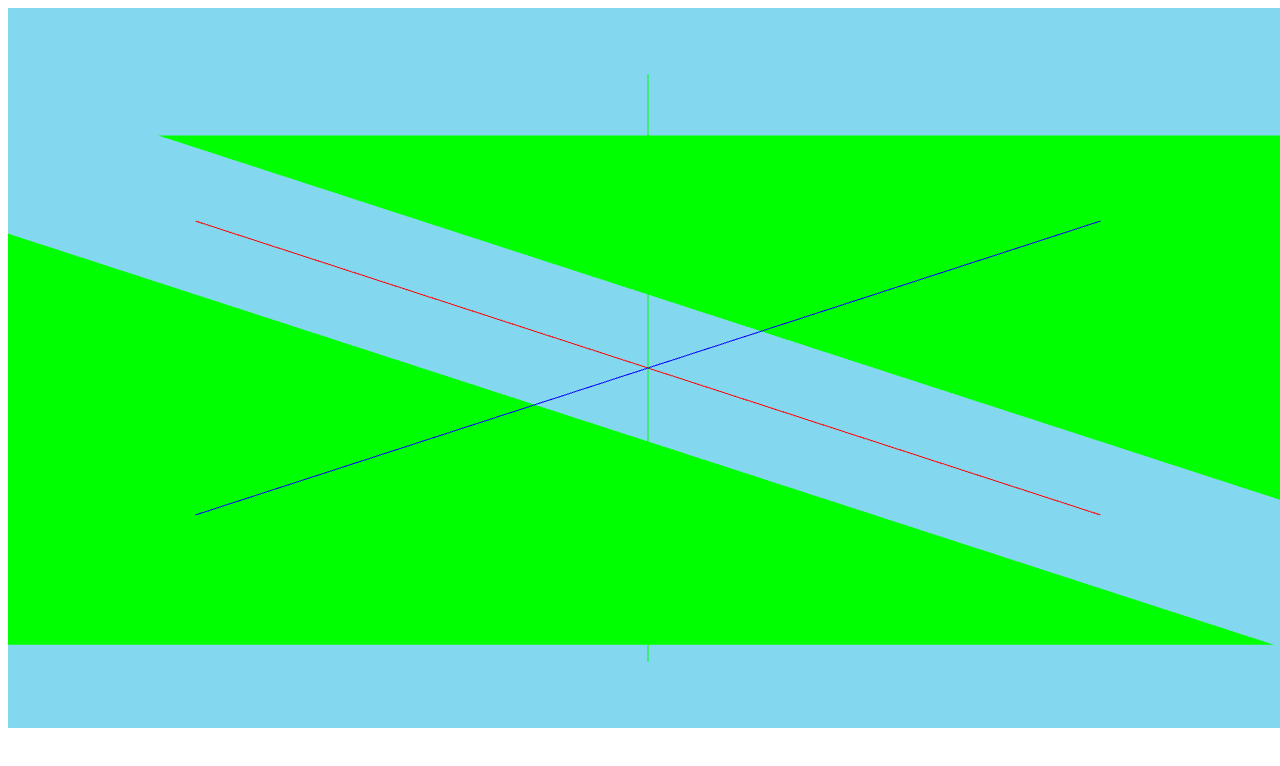
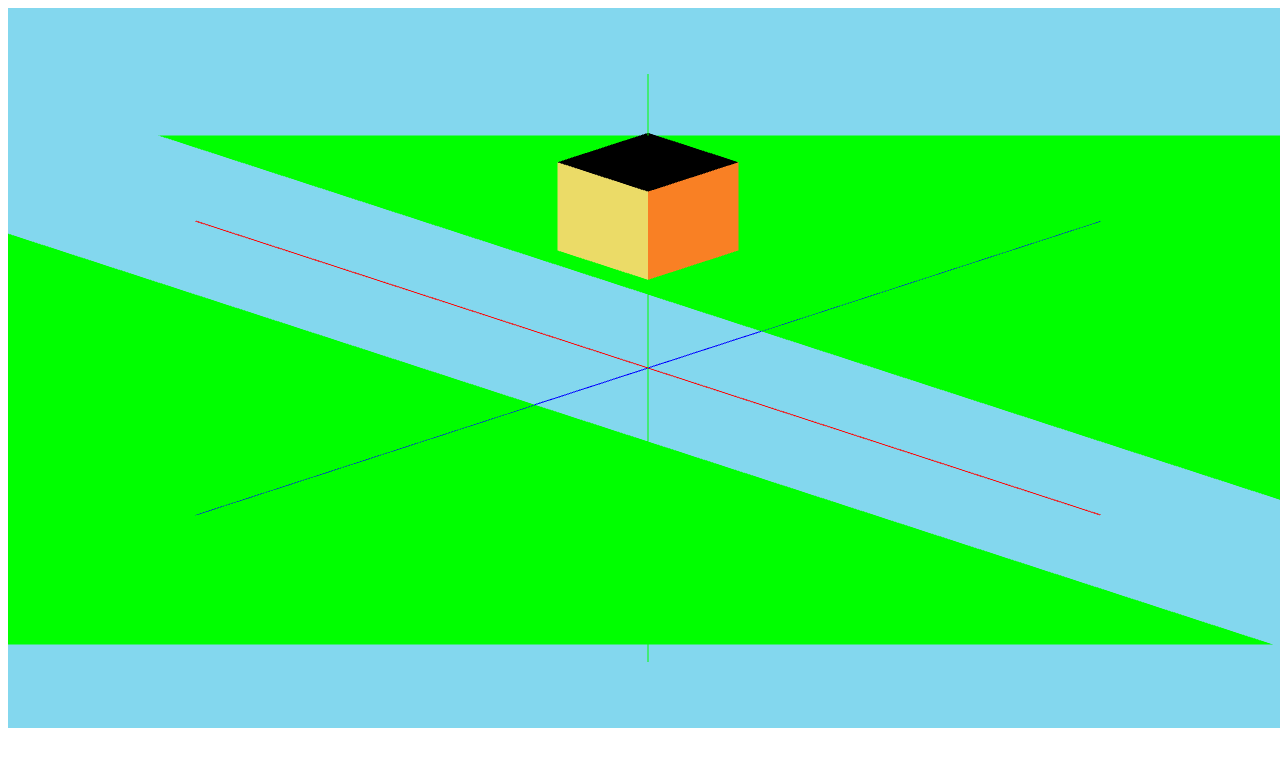
Before and after one commit to bsfelizardo/CMSC-161-Crossy-River-, a plain HTML site: page index.html in a window 1280 px wide. Drawn offline with Linux system fonts and the light colour scheme.

Commit message:
merge: main.html & index.html | add character.js

```diff
--- /dev/null
+++ b/assets/character.js
@@ -0,0 +1,79 @@
+char_head_front = [
+  -0.1, 0.7, 0.1, 1,
+  -0.1, 0.4, 0.1, 1,
+  0.1, 0.4, 0.1, 1,
+
+  0.1, 0.4, 0.1, 1,
+  0.1, 0.7, 0.1, 1,
+  -0.1, 0.7, 0.1, 1,
+]
+
+char_head_top = [
+  -0.1, 0.7, 0.1, 1,
+  -0.1, 0.7, -0.1, 1,
+  0.1, 0.7, 0.1, 1,
+
+  0.1, 0.7, 0.1, 1,
+  -0.1, 0.7, -0.1, 1,
+  0.1, 0.7, -0.1, 1,
+
+]
+
+char_head_left = [
+  -0.1, 0.7, 0.1, 1,
+  -0.1, 0.4, 0.1, 1,
+  -0.1, 0.4, -0.1, 1,
+
+  -0.1, 0.4, -0.1, 1,
+  -0.1, 0.7, -0.1, 1,
+  -0.1, 0.7, 0.1, 1,
+]
+
+char_head_lefteye = [
+  // eyebrow
+  -0.07, 0.57, 0.1, 1,
+  -0.07, 0.60, 0.1, 1,
+  -0.03, 0.60, 0.1, 1,
+
+  -0.03, 0.60, 0.1, 1,
+  -0.07, 0.57, 0.1, 1,
+  -0.03, 0.57, 0.1, 1,
+
+  // side
+  -0.03, 0.57, 0.1, 1,
+  -0.05, 0.57, 0.1, 1,
+  -0.05, 0.52, 0.1, 1,
+
+  -0.05, 0.52, 0.1, 1,
+  -0.03, 0.52, 0.1, 1,
+  -0.03, 0.57, 0.1, 1,
+
+  // pupil
+  -0.07, 0.57, 0.1, 1,
+  -0.07, 0.52, 0.1, 1,
+  -0.05, 0.52, 0.1, 1,
+
+  -0.05, 0.52, 0.1, 1,
+  -0.05, 0.57, 0.1, 1,
+  -0.07, 0.57, 0.1, 1,
+]
+
+char_head_back = char_head_front.map((x) => x);
+char_head_right = char_head_left.map((x) => x);
+char_head_righteye = char_head_lefteye.map((x) => x);
+
+for (let i = 2; i < char_head_back.length; i+=4){
+  char_head_back[i] = -0.1
+}
+
+for (let i = 0; i < char_head_right.length; i+=4){
+  char_head_right[i] = 0.1
+}
+
+for (let i = 0; i < char_head_righteye.length; i+=4){
+  char_head_righteye[i] = char_head_righteye[i] * -1
+}
+
+for (let i = 2; i < char_head_righteye.length; i+=4){
+  char_head_righteye[i] = -0.2
+}
--- a/assets/land.js
+++ b/assets/land.js
@@ -17,15 +17,3 @@ lower_land = [
     5, 0, -5, 1,
     5, 0, -0.25, 1,
 ]
-
-var main_vertex = [
-    // head
-    -0.1, 0.7, 0.1, 1,
-    -0.1, 0.4, 0.1, 1,
-    0.1, 0.4, 0.1, 1,
-
-    0.1, 0.4, 0.1, 1,
-    0.1, 0.7, 0.1, 1,
-    -0.1, 0.7, 0.1, 1,
-
-  ]
--- a/index.html
+++ b/index.html
@@ -64,6 +64,7 @@
   -->
 
   <script src="assets/land.js"></script>
+  <script src="assets/character.js"></script>
   <script>
     function main() {
       const canvas = document.querySelector('#output');
@@ -117,6 +118,42 @@
       gl.bufferData(gl.ARRAY_BUFFER, new Float32Array(lower_land), gl.STATIC_DRAW);
       gl.bindBuffer(gl.ARRAY_BUFFER, null);
 
+      const char_head_front_buffer = gl.createBuffer();
+      gl.bindBuffer(gl.ARRAY_BUFFER, char_head_front_buffer);
+      gl.bufferData(gl.ARRAY_BUFFER, new Float32Array(char_head_front), gl.STATIC_DRAW);
+      gl.bindBuffer(gl.ARRAY_BUFFER, null);
+
+      const char_head_back_buffer = gl.createBuffer();
+      gl.bindBuffer(gl.ARRAY_BUFFER, char_head_back_buffer);
+      gl.bufferData(gl.ARRAY_BUFFER, new Float32Array(char_head_back), gl.STATIC_DRAW);
+      gl.bindBuffer(gl.ARRAY_BUFFER, null);
+
+      const char_head_left_buffer = gl.createBuffer();
+      gl.bindBuffer(gl.ARRAY_BUFFER, char_head_left_buffer);
+      gl.bufferData(gl.ARRAY_BUFFER, new Float32Array(char_head_left), gl.STATIC_DRAW);
+      gl.bindBuffer(gl.ARRAY_BUFFER, null);
+
+      const char_head_right_buffer = gl.createBuffer();
+      gl.bindBuffer(gl.ARRAY_BUFFER, char_head_right_buffer);
+      gl.bufferData(gl.ARRAY_BUFFER, new Float32Array(char_head_right), gl.STATIC_DRAW);
+      gl.bindBuffer(gl.ARRAY_BUFFER, null);
+
+      const char_head_lefteye_buffer = gl.createBuffer();
+      gl.bindBuffer(gl.ARRAY_BUFFER, char_head_lefteye_buffer);
+      gl.bufferData(gl.ARRAY_BUFFER, new Float32Array(char_head_lefteye), gl.STATIC_DRAW);
+      gl.bindBuffer(gl.ARRAY_BUFFER, null);
+
+      const char_head_righteye_buffer = gl.createBuffer();
+      gl.bindBuffer(gl.ARRAY_BUFFER, char_head_righteye_buffer);
+      gl.bufferData(gl.ARRAY_BUFFER, new Float32Array(char_head_righteye), gl.STATIC_DRAW);
+      gl.bindBuffer(gl.ARRAY_BUFFER, null);
+
+      const char_head_top_buffer = gl.createBuffer();
+      gl.bindBuffer(gl.ARRAY_BUFFER, char_head_top_buffer);
+      gl.bufferData(gl.ARRAY_BUFFER, new Float32Array(char_head_top), gl.STATIC_DRAW);
+      gl.bindBuffer(gl.ARRAY_BUFFER, null);
+
+
       // setup model matrix;
       modelTranslate = [0,0,0,0]
       const modelMatrix = glMatrix.mat4.create();
@@ -164,6 +201,9 @@
         gl.clearColor(0.5137, 0.8431, 0.9333, 1.0);
         gl.clear(gl.COLOR_BUFFER_BIT);
 
+        gl.enable(gl.DEPTH_TEST);
+        gl.enable(gl.BLEND);
+
         //same for the other object to be drawn
         gl.bindBuffer(gl.ARRAY_BUFFER, square1Buffer);
         gl.vertexAttribPointer(aPositionPointer, 4, gl.FLOAT, false, 0, 0);
@@ -179,6 +219,61 @@
         // alternating color of triangle
         gl.uniform4f(colorLocation,0.0,1.0,0.0,1.0);
         gl.drawArrays(gl.TRIANGLES, 0, lower_land.length/4);
+
+        gl.disable(gl.DEPTH_TEST);
+        // character [start]
+
+        gl.bindBuffer(gl.ARRAY_BUFFER, char_head_lefteye_buffer);
+        gl.vertexAttribPointer(aPositionPointer, 4, gl.FLOAT, false, 0, 0);
+        gl.uniform4f(colorLocation, 0, 0, 0, 1);
+        gl.drawArrays(gl.TRIANGLES, 0, 12);
+
+        gl.bindBuffer(gl.ARRAY_BUFFER, char_head_lefteye_buffer);
+        gl.vertexAttribPointer(aPositionPointer, 4, gl.FLOAT, false, 0, 0);
+        gl.uniform4f(colorLocation, 255, 255, 255, 1);
+        gl.drawArrays(gl.TRIANGLES, 12, 6);
+
+        gl.bindBuffer(gl.ARRAY_BUFFER, char_head_righteye_buffer);
+        gl.vertexAttribPointer(aPositionPointer, 4, gl.FLOAT, false, 0, 0);
+        gl.uniform4f(colorLocation, 0, 0, 0, 1);
+        gl.drawArrays(gl.TRIANGLES, 0, 12);
+
+        gl.bindBuffer(gl.ARRAY_BUFFER, char_head_righteye_buffer);
+        gl.vertexAttribPointer(aPositionPointer, 4, gl.FLOAT, false, 0, 0);
+        gl.uniform4f(colorLocation, 255, 255, 255, 1);
+        gl.drawArrays(gl.TRIANGLES, 12, 6);
+
+
+
+        gl.bindBuffer(gl.ARRAY_BUFFER, char_head_front_buffer);
+        gl.vertexAttribPointer(aPositionPointer, 4, gl.FLOAT, false, 0, 0);
+        // gl.uniform4f(colorLocation, 0.9766, 0.5039, 0.1406, 1);
+        gl.uniform4f(colorLocation, 0.9216, 0.8588, 0.4039, 1);
+        gl.drawArrays(gl.TRIANGLES, 0, 6);
+
+        gl.bindBuffer(gl.ARRAY_BUFFER, char_head_left_buffer);
+        gl.vertexAttribPointer(aPositionPointer, 4, gl.FLOAT, false, 0, 0);
+        gl.uniform4f(colorLocation, 0.9766, 0.5039, 0.1406, 1);
+        gl.drawArrays(gl.TRIANGLES, 0, 18);
+
+        gl.bindBuffer(gl.ARRAY_BUFFER, char_head_back_buffer);
+        gl.vertexAttribPointer(aPositionPointer, 4, gl.FLOAT, false, 0, 0);
+        // gl.uniform4f(colorLocation, 0.9766, 0.5039, 0.1406, 1);
+        gl.uniform4f(colorLocation, 0.9216, 0.8588, 0.4039, 1);
+        gl.drawArrays(gl.TRIANGLES, 0, 18);
+
+        gl.bindBuffer(gl.ARRAY_BUFFER, char_head_right_buffer);
+        gl.vertexAttribPointer(aPositionPointer, 4, gl.FLOAT, false, 0, 0);
+        gl.uniform4f(colorLocation, 0.9766, 0.5039, 0.1406, 1);
+        gl.drawArrays(gl.TRIANGLES, 0, 18);
+
+        gl.bindBuffer(gl.ARRAY_BUFFER, char_head_top_buffer);
+        gl.vertexAttribPointer(aPositionPointer, 4, gl.FLOAT, false, 0, 0);
+        gl.uniform4f(colorLocation, 0, 0, 0, 1);
+        gl.drawArrays(gl.TRIANGLES, 0, 12);
+        // character [end]
+
+        gl.enable(gl.DEPTH_TEST);
 
 
         //   // load shader variables
```
Lines whose indentation alone changed are shown as unchanged.
